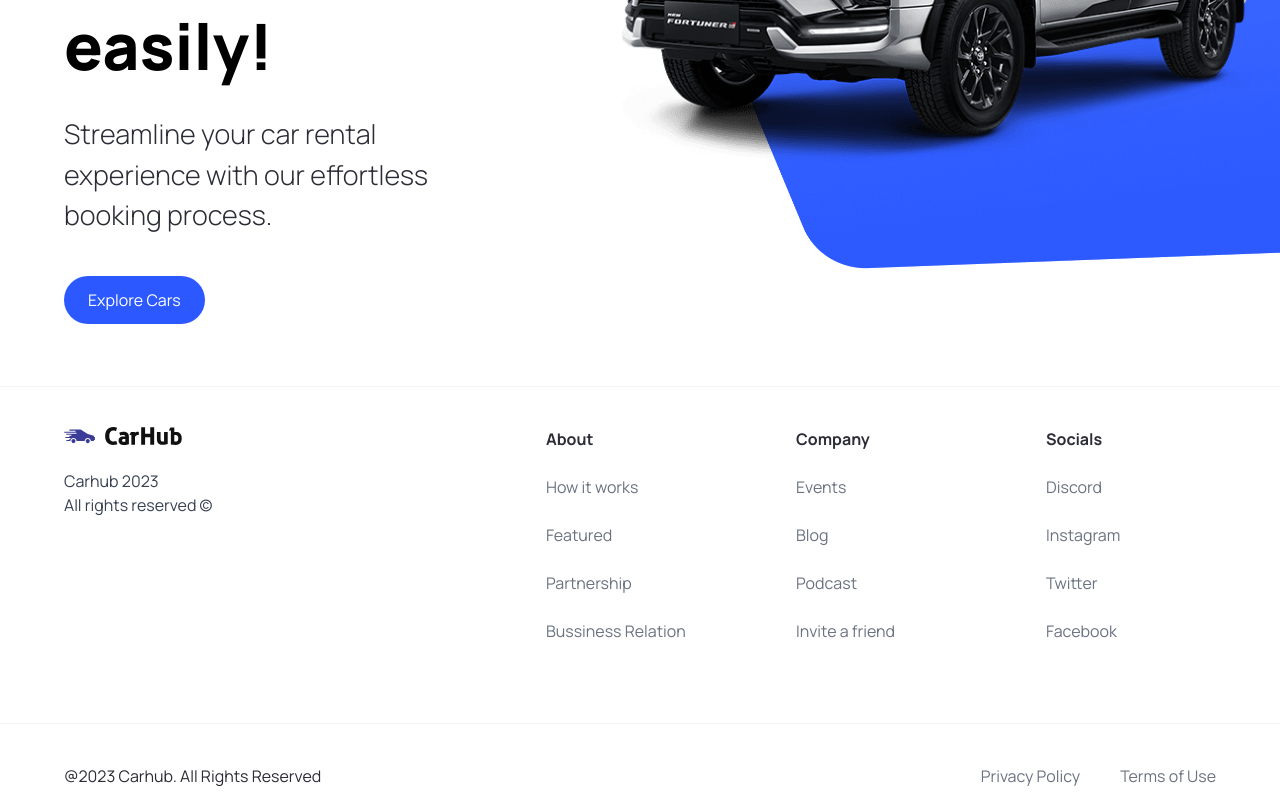
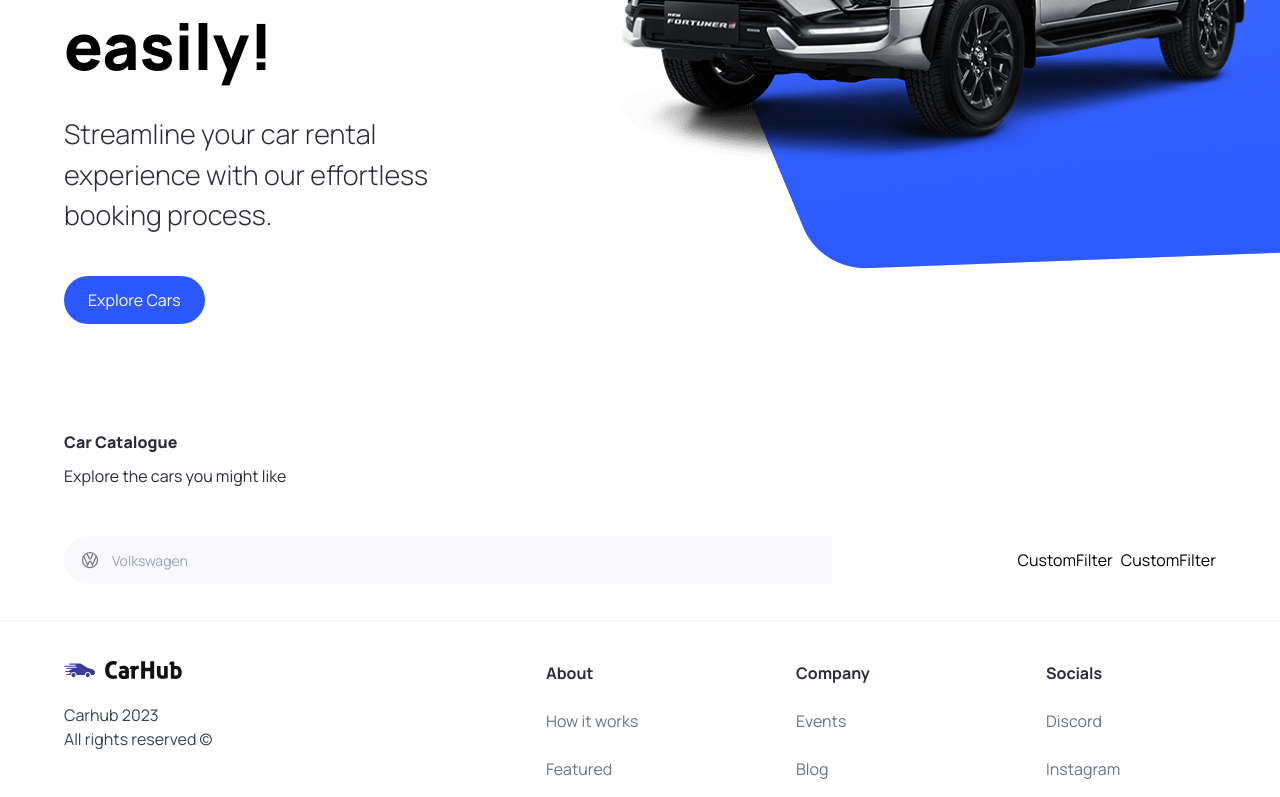
Before and after one commit to FbrFonseca/Next-js-fonsecar, a Next.js app: page / in a window 1280 px wide. Shown: the part 434-1231 px from the top of the page. Built offline with nearby package versions, Linux system fonts and the light colour scheme.

Commit message:
search bar and catalogue complete

```diff
--- a/app/page.tsx
+++ b/app/page.tsx
@@ -1,10 +1,32 @@
+import CustomFilter from '@/components/CustomFilter'
 import Hero from '@/components/Hero'
+import SearchBar from '@/components/SearchBar'
 import Image from 'next/image'
 
 export default function Home() {
   return (
     <main className="overflow-hidden">
+
       <Hero />
+
+      <div className='mt-12 padding-x padding-y max-width'id='discover'>
+        <div className='home__text-container'>
+          <h1 className='text-4x1 font-extrabold'>
+            Car Catalogue
+          </h1>
+          <p>Explore the cars you might like</p>
+        </div>
+
+        <div className='home__filters'>
+          <SearchBar />
+
+          <div className="home__filter-container">
+            <CustomFilter title="fuel"/>
+            <CustomFilter title="year"/>
+          </div>
+        </div>
+
+      </div>
     </main>
   )
 }
--- /dev/null
+++ b/components/CustomFilter.tsx
@@ -0,0 +1,9 @@
+import React from 'react'
+
+const CustomFilter = () => {
+  return (
+    <div>CustomFilter</div>
+  )
+}
+
+export default CustomFilter
--- a/components/Hero.tsx
+++ b/components/Hero.tsx
@@ -30,7 +30,7 @@ const Hero = () => {
         </div>
 
         <div className="hero__image-overlay" />
-        </div>
+      </div>
     </div>
   );
 };
--- a/components/Index.ts
+++ b/components/Index.ts
@@ -2,10 +2,16 @@ import Hero from "./Hero";
 import CustomButton from "./CustomButton";
 import Navbar from './Navbar';
 import Footer from "./Footer";
+import SearchBar from './SearchBar'
+import CustomFilter from './CustomFilter'
+import SearchManufacturer from './SearchManufacturer'
 
 export {
     Hero,
     CustomButton,
     Navbar,
     Footer,
+    SearchBar,
+    CustomFilter,
+    SearchManufacturer,
 };
--- /dev/null
+++ b/components/SearchBar.tsx
@@ -0,0 +1,22 @@
+"use client"
+import { useState} from 'react';
+import SearchManufacturer from './SearchManufacturer';
+
+const SearchBar = () => {
+
+  const [manufacturer, setManufacturer] = useState("")
+  const handleSearch = () => {};
+
+  return (
+    <form className='searchbar' onSubmit={handleSearch}>
+      <div className='searchbar__item'>
+        <SearchManufacturer
+        manufacturer={manufacturer}
+        setManufacturer={setManufacturer}
+        />
+      </div>
+    </form>
+  )
+}
+
+export default SearchBar
--- /dev/null
+++ b/components/SearchManufacturer.tsx
@@ -0,0 +1,95 @@
+"use client";
+
+import { useState, Fragment } from "react";
+import { Combobox, Transition } from "@headlessui/react";
+import { SearchManufacturerProps } from "@/types";
+import { manufacturers } from "@/constants";
+import Image from "next/image";
+
+const SearchManufacturer = ({
+  manufacturer,
+  setManufacturer,
+}: SearchManufacturerProps) => {
+  const [query, setQuery] = useState("");
+
+  const filteredManufacteres =
+    query === ""
+      ? manufacturers
+      : manufacturers.filter((item) =>
+          item
+            .toLowerCase()
+            .replace(/\s+/g, "")
+            .includes(query.toLowerCase().replace(/\s+/g, ""))
+        );
+
+  return (
+    <div className="search-manufacturer">
+      <Combobox value={manufacturer} onChange={setManufacturer}>
+        <div className="relative w-full">
+          <Combobox.Button className="absolute top-[14px]">
+            <Image
+              src="/car-logo.svg"
+              width={20}
+              height={20}
+              className="ml-4"
+              alt="Car logo"
+            />
+          </Combobox.Button>
+
+          <Combobox.Input
+            className="search-manufacturer__input"
+            placeholder="Volkswagen"
+            displayValue={(manufacturer: string) => manufacturer}
+            onChange={(e) => setQuery(e.target.value)}
+          />
+
+          <Transition
+            as={Fragment}
+            leave="transition ease-in duration-100"
+            leaveFrom="opacity-100"
+            leaveTo="opacity-0"
+            afterLeave={() => setQuery("")}
+          >
+            <Combobox.Options>
+              {filteredManufacteres.map((item) => (
+                <Combobox.Option
+                  key={item}
+                  className={({ active }) => `
+                            relative search-manufacturer__option
+                            ${
+                              active
+                                ? "bg-primary-blue text-white"
+                                : "text-gray-900"
+                            }
+                            `}
+                  value={item}
+                >
+                  {({ selected, active }) => (
+                    <>
+                      <span
+                        className={`block truncate ${
+                          selected ? "font-medium" : "font-normal"
+                        }`}
+                      >
+                        {item}
+                      </span>
+                      {selected ? (
+                        <span
+                          className={`absolute inset-y-0 left-0 flex items-center pl-3 ${
+                            active ? "text-white" : "text-teal-600"
+                          }`}
+                        ></span>
+                      ) : null}
+                    </>
+                  )}
+                </Combobox.Option>
+              ))}
+            </Combobox.Options>
+          </Transition>
+        </div>
+      </Combobox>
+    </div>
+  );
+};
+
+export default SearchManufacturer;
--- a/package.json
+++ b/package.json
@@ -9,6 +9,7 @@
     "lint": "next lint"
   },
   "dependencies": {
+    "@headlessui/react": "^1.7.17",
     "@types/node": "20.6.2",
     "@types/react": "18.2.22",
     "@types/react-dom": "18.2.7",
```
Also changed, not shown: types/index.ts (+6 -1 lines), 1 other file (tests, documents, lock files or other folders).
